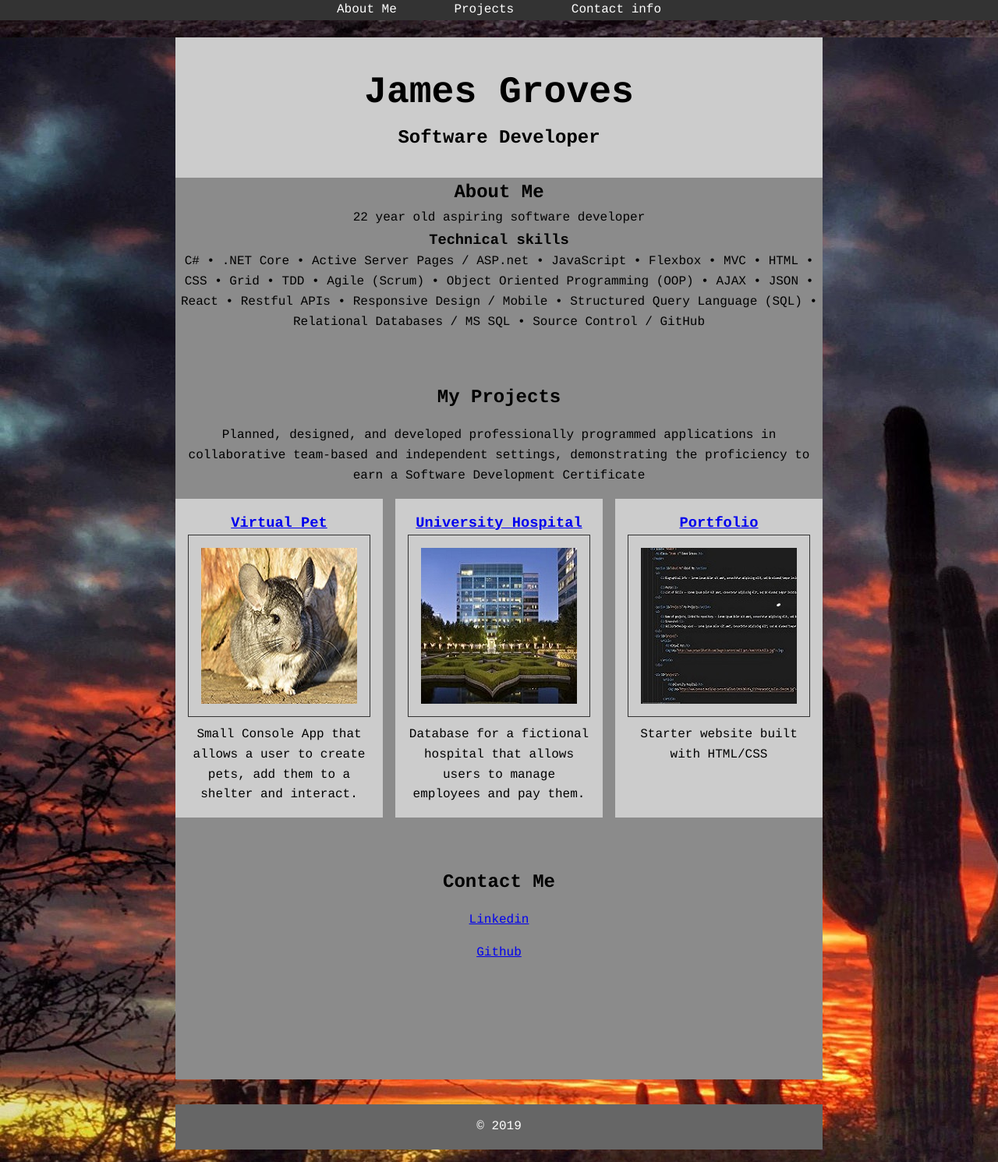
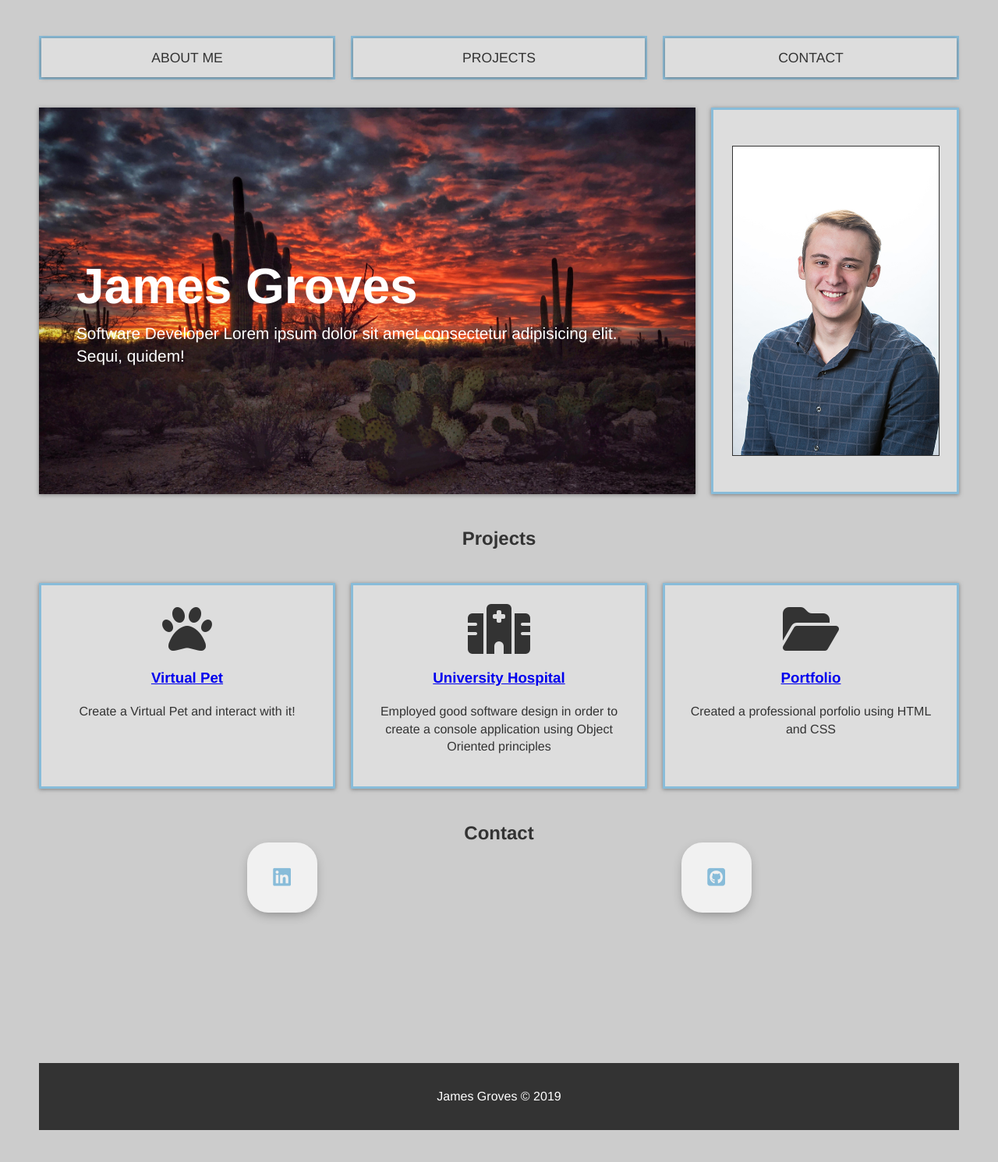
Before and after one commit to GrovesJames/GrovesJames.github.io, a plain HTML site: page index.html in a window 1280 px wide. Shown: the whole page at 78% size. Drawn offline with Linux system fonts and the light colour scheme.

Commit message:
complete revamp

```diff
--- a/index.html
+++ b/index.html
@@ -1,89 +1,96 @@
 <!DOCTYPE html>
-<html lang= "en">
+<html lang="en">
 
 <head>
     <meta charset="utf-8">
+    <meta name="viewport"
+    content="width=device-width, initial-scale=1.0">
+    <meta http-equiv="X-UA-Compatible"
+    content="ie-edge">
+    <script src="https://kit.fontawesome.com/887cb88cb6.js" crossorigin="anonymous"></script>
    <title>James' Portfolio</title>
    <link rel="stylesheet" type="text/css" href="style.css">
 </head>
 
+<body>
+    <div class="wrapper">
+        <!--nav-->
+        <nav class="main-nav">
+            <ul>
+                <li><a href=".top-container">About me</a></li>
+                <li><a href=".boxes">Projects</a></li>
+                <li><a href="#info">Contact</a></li>
+            </ul>
+        </nav>
+        <!--top container-->
+        <secton class="top-container">
+            <header class="showcase">
+                <h1>James Groves</h1>
+                <p>Software Developer Lorem ipsum dolor sit amet consectetur adipisicing elit. Sequi, quidem!</p>
+                <!-- <a href="#" class="btn">Read More</a> -->
+            </header>
+            <div class="top-box top-box-a">
+                <img src="./images/headshot500by700.jpg"></img>
+            </div>
+            <!-- <div class="top-box top-box-b">
+                <h4>Pro Membership</h4>
+                <p class="price">$299/mo</p>
+                <a href="" class="btn">Buy Now</a>
+            </div> -->
+        </secton>
 
+        <h2>Projects</h2>
 
-  <body>
-    <div id="container"></div>
-      <header>
-         <div class= "header">
-           <h1 class= "item--1">James Groves</h1>
-           <h2>Software Developer</h2>
+            <!--Boxes section-->
+            <section class="boxes">
+                <div class="box">
+                    <i class="fas fa-paw fa-4x"></i>
+                    <h3><a href="https://github.com/GrovesJames/MyOwnVirtualPet">Virtual Pet</a></h3>
+                    <p>Create a Virtual Pet and interact with it!</p>
                 </div>
-       </header>
-
-       <main>
-         <div id="Section1"
-           <section id="aboutMe">
-             <h2>About Me</h2>
-
-             <div>
-               <p>22 year old aspiring software developer</p>
+                <div class="box">
+                     <i class="fas fa-hospital fa-4x"></i>
+                     <h3><a href="https://github.com/GrovesJames/MyUniversityHospital">University Hospital</a></h3>
+                     <p>Employed good software design in order to create a console application using Object Oriented principles</p>
                 </div>
-
-             <h3>Technical skills</h3>
-             <div>
-              <p>C# • .NET Core • Active Server Pages / ASP.net • JavaScript • Flexbox • MVC • HTML • CSS • Grid • TDD • Agile (Scrum) • Object Oriented Programming (OOP) • AJAX • JSON • React • Restful APIs • Responsive Design / Mobile • Structured Query Language (SQL) • Relational Databases / MS SQL • Source Control / GitHub</p>
+                <div class="box">
+                     <i class="fas fa-folder-open fa-4x"></i>
+                     <h3><a href="https://github.com/GrovesJames/GrovesJames.github.io">Portfolio</a></h3>
+                     <p>Created a professional porfolio using HTML and CSS</p>
                 </div>
-           </section>
-         </div>
-
-
-         <section id="projects">
-             <h2>My Projects</h2>
-               <p>Planned, designed, and developed professionally programmed applications in collaborative team-based and independent settings, demonstrating the proficiency to earn a Software Development Certificate</p>
-
-         <div id="project">
-            <article>
-               <h3><a href="https://github.com/GrovesJames/MyOwnVirtualPet">Virtual Pet</a></h3>
-               <img src="./images/pet.jpg"></img>
-               <p>Small Console App that allows a user to create pets, add them to a shelter and interact.</p>
-
-             </article>
-
-             <article>
-                <h3><a href="https://github.com/GrovesJames/HospitalProject">University Hospital</a></h3>
-                <img src="./images/hospital.jpg"></img>
-                <p>Database for a fictional hospital that allows users to manage employees and pay them.</p>
-             </article>
-
-             <article>
-                <h3><a href="https://github.com/GrovesJames/GrovesJames.github.io">Portfolio</a></h3>
-                <img src="./images/code.jpg"></img>
-                <p>Starter website built with HTML/CSS</p>
-             </article>
-
-           </div>
+                <!-- <div class="box">
+                    <i class="fas fa-users fa-4x"></i>
+                    <h3>Support</h3>
+                    <p>Lorem ipsum dolor, sit amet consectetur adipisicing elit. Eligendi, nam.</p>
+                </div> -->
             </section>
 
-         <div id="section3">
-           <section id="contactMe">
-             <h2>Contact Me</h2>
+        <h2>Contact</h2>
 
-             <p><a href= "https://www.linkedin.com/in/james-groves-839572194/" target= "_blank">Linkedin</a></p>
-             <p><a href= "https://github.com/GrovesJames" target= "_blank">Github</a></p>
+        <section class="info">
+            <a class="butn" href="#">
+                 <i class="fab fa-linkedin fa-3x"></i>
+            </a>
+            <a class="butn" href="#">
+                 <i class="fab fa-github-square fa-3x"></i>
+            </a>
         </section>
+        <!-- <section class="info">
+            <img src"img/pic1.jpg" alt"">
+            <div>
+                <h2>Filler</h2>
+                <p>Lorem ipsum dolor sit amet, consectetur adipisicing elit. Dicta perferendis delectus ea voluptatem nostrum dolores, quo earum totam veritatis fugiat.</p>
             </div>
-       </main>
-     </div>
+        </section> -->
 
-     <nav>
-       <class="menuitem1"><a href="#container">About Me</a>
-       <class="menuitem2"><a href="#projects">Projects</a>
-       <class="menuitem3"><a href="#contactMe">Contact info</a>
-     </nav>
-
-
+        <!--footer-->
         <footer>
-       &copy; 2019
+            <p>James Groves &copy; 2019</p>
         </footer>
 
 
+    </div>
+    <!-- wrapper ends -->
+
 </body>
 </html>
--- a/style.css
+++ b/style.css
@@ -1,169 +1,265 @@
-*{
-    font-family: Courier,sans-serif;
-    Line-height: 1.618em;
-    box-sizing: border-box;
-    margin: 0;
-    padding: 0;
+/*CSS Variables*/
+:root{
+    --primary: #ddd;
+    --dark: #333;
+    --light: #fff;
+    --blue: #88bcd9;
+    --shadow: 0 1px 5px rgba(104, 104, 104, 0.8);
 }
 
-body {
-    background-image: url(images/az.jpg)
+html{
+    box-sizing: border-box;
+    font-family: Ariel, Helvetica, sans-serif;
+    color: var(--dark);
 }
 
-h2, h3 {
+body{
+    background: #ccc;
+    /* background: white; */
+    margin: 30px 50px;
+    line-height: 1.4;
+}
+
+.btn{
+    background: var(--dark);
+    color: var(--light);
+    padding: 0.6rem 1.3rem;
+    text-decoration: none;
+    border: 0;
+}
+
+img{
+    max-width: 100%;
+}
+
+.wrapper{
+    display: grid;
+    grid-gap: 20px;
+}
+
+/* Navigation */
+.main-nav ul {
+    display: grid;
+    grid-gap: 20px;
+    padding: 0;
+    list-style: none;
+    grid-template-columns: repeat(3, 1fr);
+    /* repeat 3 times, 1 fractonal */
+}
+
+.main-nav li{
+    border: 3px solid var(--blue);
+}
+
+.main-nav a {
+     background: var(--primary);
+     display: block;
+     text-decoration: none;
+     padding: 0.8rem;
+     text-align: center;
+     color: var(--dark);
+     text-transform: uppercase;
+    font-size: 1.1rem;
+    box-shadow: var(--shadow);
+}
+
+.main-nav a:hover{
+    background: var(--dark);
+    color: var(--light);
+}
+
+/* top container */
+.top-container{
+    display: grid;
+    grid-gap: 20px;
+    grid-template-areas:
+        'showcase showcase top-box-a'
+        'showcase showcase top-box-a';
+}
+
+/* showcase assigning*/
+.showcase{
+    grid-area: showcase;
+    min-height: 400px;
+    background: url(images/az.jpg);
+    background-size: cover;
+    background-position: center;
+    padding: 3rem;
+    display: flex;
+    flex-direction: column;
+    align-items: Start;
+    justify-content: center;
+    box-shadow: var(--shadow);
+}
+
+.showcase h1{
+    font-size: 4rem;
+    margin-bottom: 0;
+    color: var(--light);
+}
+
+.showcase p{
+    font-size: 1.3rem;
+    margin-top: 0;
+    color: var(--light);
+}
+
+/* top box */
+.top-box{
+    background: var(--primary);
+    display: grid;
+    align-items: center;
+    box-shadow: var(--shadow);
+    padding: 1.5rem;
+    border: 3px solid var(--blue);
+}
+
+.top-box img{
+    border: 1px solid #333;
+}
+
+.top-box .price{
+    font-size: 2.5rem;
+}
+
+.top-box-a{
+    grid-area: top-box-a;
+}
+
+.top-box-b{
+    grid-area: top-box-b;
+}
+
+/* projects */
+h2{
     text-align: center;
 }
 
-h1,h2,h3,h4{
-    color: rgb(0, 0, 0);
+/* boxes */
+.boxes{
+    display: grid;
+    grid-gap: 20px;
+    grid-template-columns: repeat(auto-fit, minmax(200px, 1fr));
 }
 
-html {
-    font-size: 16px;
-    margin-top: 3em;
+.box{
+    background: var(--primary);
+    text-align: center;
+    padding: 1.5em 2rem;
+    box-shadow: var(--shadow);
+    border: 3px solid var(--blue);
 }
 
-header,
-main,
-footer {
-    margin: 0 auto;
-    max-width: 830px
+/* info */
+.info{
+    /* background: var(--primary); */
+    /* box-shadow: var(--shadow); */
+    display: grid;
+    grid-gap: 30px;
+    grid-template-columns: repeat(2, 1fr);
+    padding: 3rem;
+
+    top: 50%;
+    transform: translateY(-50%);
+    text-align: center;
 }
 
-header{
-    padding: 2em 0;
-    background-color: #ccc;
-
+.butn{
+    display: inline-block;
+    width: 90px;
+    height: 90px;
+    background: #f1f1f1;
+    margin: auto;
+    border-radius: 30%;
+    box-shadow: 0 5px 15px -5px #00000070;
+    color: var(--blue);
+    overflow: hidden;
+    position: relative;
 }
 
-header h1 {
-    font-size: 3em;
+.butn i{
+    line-height:90px;
+    font-size: 26px;
+    transition: 0.2s linear;
 }
 
-header span {
-    font-size: 1.5em;
-    color: #999;
+.butn:hover i{
+    transform: scale(1.3);
+    color: #f1f1f1;
 }
 
-nav {
-    position: fixed;
-    top: 0;
-    left: 0;
-    width: 100%;
-
-    display: flex;
-    flex-flow: row;
-    justify-content: center;
-    background: #333;
+.butn::before{
+    content: "";
+    position: absolute;
+    width: 120%;
+    height: 120%;
+    background: var(--blue);
+    transform: rotate(45deg);
+    left: -110%;
+    top: 90%;
 }
 
-nav a{
-    padding: 1em 2em;
-    text-decoration: none;
-    color: #fff;
+.butn:hover::before{
+    animation: aaa 0.7s 1;
+    top: -10%;
+    left: -10%;
 }
 
-nav a:hover {
-    background: #666;
-}
-
-.item--1{
-    display: flex;
-    justify-content: center;
-}
-
-section{
-    margin: 1em 0;
-
-    padding-top: 3em;
-    min-height: 20em;
-}
-
-section{
-    margin: 12m 0;
-
-    padding-top: 3em;
-    min-height: 20em;
-}
-
-section ul {
-    padding-left: 1.5em;
-}
-
-section > p {
-    margin: 1em 0;
-}
-
-#project {
-    display: grid;
-    grid-template-columns: repeat(3, 1fr);
-    grid-template-rows: auto;
-
-    grid-column-gap: 1em;
-  }
-
-  @media screen and (max-width: 40em) {
-    #project {
-      grid-template-columns: 1fr;
-      grid-row-gap: 1em;
-
-      width: 60vw;
-      min-width: 22em;
-      margin: 1em auto;
+@keyframes aaa{
+    0%{
+        left:-110%;
+        top: 90%;
+    }
+    50%{
+        left: 10%;
+        top: -30%;
+    }
+    100%{
+        top: -10%;
+        left: -10%;
     }
 }
 
-  @media screen and (max-width: 25em) {
-    #project {
-      width: auto;
-      min-width: unset;
-    }
-  }
-
-#project article {
-    background: #ccc;
-    padding: 1em;
+footer{
+    margin-top: 2rem;
+    background: var(--dark);
+    color: var(--light);
+    text-align: center;
+    padding: 1rem;
 }
 
-#project article img {
-    border: 1px solid #333;
+/* media queries */
+@media(max-width: 700px){
+    .top-container{
+        grid-template-areas:
+            'showcase showcase'
+            'top-box-a top-box-b';
+    }
+
+    .showcase h1 {
+        font-size: 2.5rem;
+    }
+
+    .main-nav ul{
+        grid-template-columns: 1fr;
+    }
+
+    .info{
+        grid-template-columns: 1fr;
+    }
+
+    .info .btn {
+        display: block;
+        text-align: center;
+        margin: auto;
+    }
 }
 
-#project img {
-    padding: 1em;
+@media(max-width: 500px){
+    .top-container{
+        grid-template-areas:
+        'showcase'
+        'top-box-a'
+        'top-box-b';
+    }
 }
-
-footer {
-    margin-top: 2em;
-    margin-bottom: 1em;
-    background: #666;
-    color: #fff;
-    padding: 1em 0;
-    text-align: center;
-}
-
-#aboutme, p {
-    text-align: center
-}
-
-h4 {
-    text-align: center;
-}
-
-main {
-    background-color: rgb(139, 139, 139);
-}
-
-#section1{
-    display:grid;
-    grid-template-columns: 70% 30%;
-}
-
-#section1 > div {
- background:#eee;
- padding:1em;
-}
-
-#section1 > div:nth-child(odd){
-    background:#ddd;
-}
```
Also changed, not shown: images/headshot500by700.jpg (added). Lines whose indentation alone changed are shown as unchanged.
